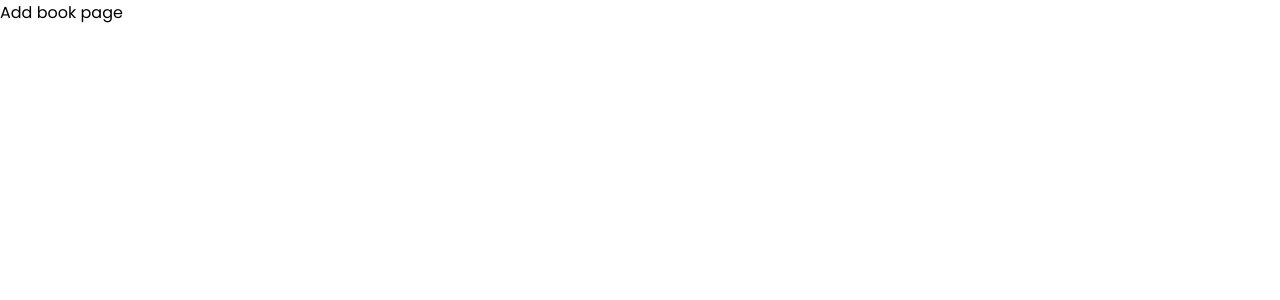
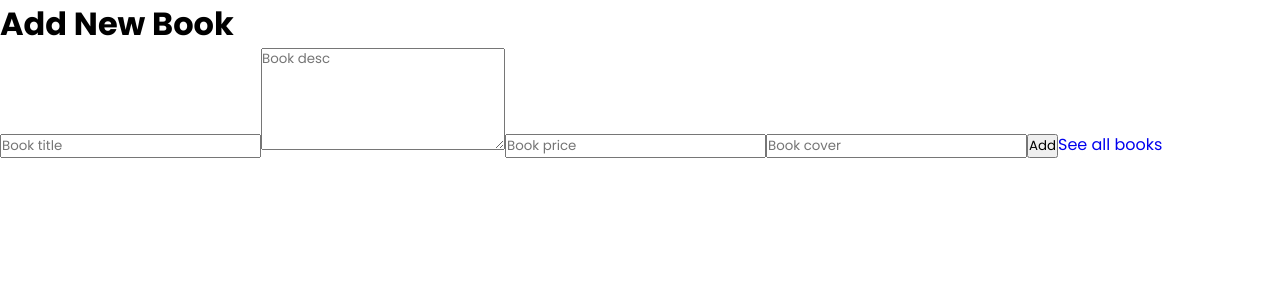
Before and after one commit to HarenaFiantso/FiantsoLib--CRUDOperation, a React (Vite) app: page /add in a window 1280 px wide. Shown: the top 300 px of the page. Built offline with nearby package versions, Linux system fonts and the light colour scheme.

Commit message:
feat: Create the main tsx structure of the AddBookPage component

```diff
--- a/src/pages/addBookPage/AddBookPage.tsx
+++ b/src/pages/addBookPage/AddBookPage.tsx
@@ -1,3 +1,70 @@
-export default function AddBookPage() {
-  return <div>Add book page</div>;
-}
+import axios from 'axios';
+import { useState, ChangeEvent, FormEvent } from 'react';
+import { Link, useNavigate } from 'react-router-dom';
+
+const AddBookPage: React.FC = () => {
+  const [book, setBook] = useState({
+    title: '',
+    desc: '',
+    price: null,
+    cover: '',
+  });
+  const [error, setError] = useState<boolean>(false);
+  const navigate = useNavigate();
+  const handleChange = (
+    e: ChangeEvent<HTMLInputElement | HTMLTextAreaElement>
+  ) => {
+    setBook((prev) => ({ ...prev, [e.target.name]: e.target.value }));
+  };
+  const handleClick = async (e: FormEvent<HTMLButtonElement>) => {
+    e.preventDefault();
+    try {
+      await axios.post('http://localhost:8080/book', book);
+      navigate('/');
+    } catch (err: any) {
+      console.log(err);
+      setError(true);
+    }
+  };
+  console.log(book);
+
+
+  return (
+    <div className="form">
+      <h1>Add New Book</h1>
+      <input
+        type="text"
+        placeholder="Book title"
+        name="title"
+        value={book.title}
+        onChange={handleChange}
+      />
+      <textarea
+        rows={5}
+        placeholder="Book desc"
+        name="desc"
+        value={book.desc}
+        onChange={handleChange}
+      />
+      <input
+        type="number"
+        placeholder="Book price"
+        name="price"
+        value={book.price ?? ''}
+        onChange={handleChange}
+      />
+      <input
+        type="text"
+        placeholder="Book cover"
+        name="cover"
+        value={book.cover}
+        onChange={handleChange}
+      />
+      <button onClick={handleClick}>Add</button>
+      {error && <span>Something went wrong!</span>}
+      <Link to="/">See all books</Link>
+    </div>
+  );
+};
+
+export default AddBookPage;
--- a/src/type/BookType.ts
+++ b/src/type/BookType.ts
@@ -2,6 +2,6 @@ export default interface Book {
   id: number;
   title: string;
   description: string;
-  price: number;
+  price: number | null;
   cover: string;
 }
```
